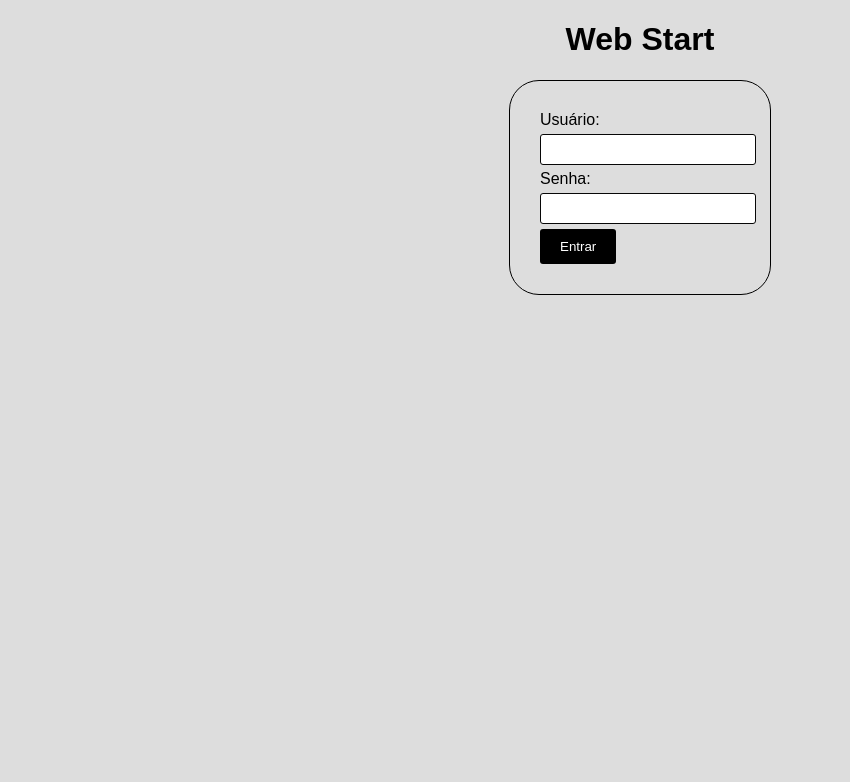
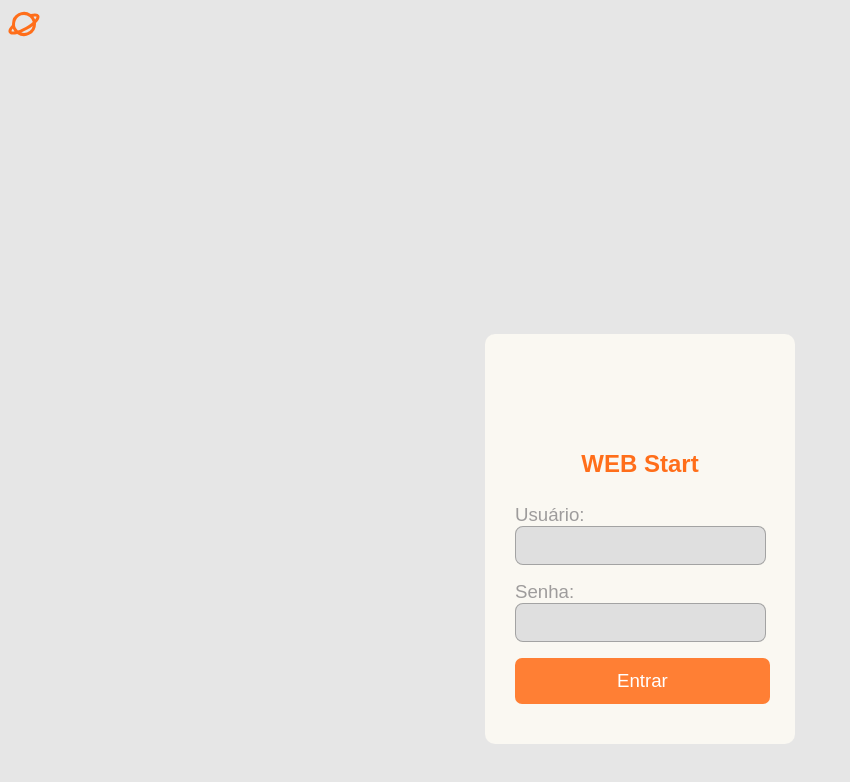
Before and after one commit to ChHenrique/Tela-de-Login-Hmtl, a plain HTML site: page index.html in a window 1280 px wide. Shown: the whole page, without its empty margins (0-850 px from the left). Drawn offline with Linux system fonts and the light colour scheme.

Commit message:
index.html

```diff
--- a/index.html
+++ b/index.html
@@ -3,11 +3,12 @@
 <head>
     <meta charset="UTF-8">
     <meta name="viewport" content="width=device-width, initial-scale=1.0">
-    <title>Teste Login</title>
+    <title>WEB Start</title>
     <link rel="stylesheet" href="style.css">
 </head>
+<header><svg xmlns="http://www.w3.org/2000/svg" width="32" height="32" fill="currentColor" viewBox="0 0 256 256"><path d="M248.59,58.67c-6.31-10.87-23-21.06-66.16-9.71A95.94,95.94,0,0,0,32,128q0,3.6.26,7.14C.56,166.86,1.1,186.4,7.44,197.33,13.4,207.61,25.3,212,40.68,212c9.79,0,21-1.78,32.95-4.91A95.94,95.94,0,0,0,224,128c0-2.41-.09-4.79-.27-7.16,14.31-14.38,23.86-28.21,27-40C253.55,70.42,251.12,63,248.59,58.67ZM128,56a72.11,72.11,0,0,1,70.19,56C184,124.73,165,138.59,141.92,151.86c-21.74,12.49-43.55,22.36-63.09,28.65A72,72,0,0,1,128,56ZM28.19,185.29c-.61-1.07-.17-8.22,10.67-21.71A95.77,95.77,0,0,0,52.35,187C35.12,189.61,28.85,186.41,28.19,185.29ZM128,200a71.66,71.66,0,0,1-22.56-3.64,394.1,394.1,0,0,0,48.42-23.69A388.11,388.11,0,0,0,198.43,143,72.12,72.12,0,0,1,128,200ZM227.57,74.65c-1.28,4.78-4.81,10.87-10.39,17.8A95.74,95.74,0,0,0,203.68,69c15.83-2.37,23.17,0,24.15,1.71C228,71,228.21,72.28,227.57,74.65Z"></path></svg></header>
 <body>
-    <h1>Web Start</h1>
+    <h1>WEB Start</h1>
     <form action="/login" method="post">
         <label for="username">Usuário:</label>
         <input type="text" id="username" name="username" required>
--- a/style.css
+++ b/style.css
@@ -1,32 +1,62 @@
 body {
     font-family: Arial, sans-serif;
-            background-color: #dddddd;
+    background-color: #e6e6e6;
 }
-        form {
-            margin: auto;
-            width: 200px;
+header{
+    color: #ff6e1a;
+}
+label{
+    color: #9e9c9c;
+    font-family: sans-serif;
+    font-size: 14pt;
+}
+form  {
+    display: flex;
+    flex-direction: column;
+    justify-content: flex-end;
+    align-items: flex-start;
+    margin: -310px auto 0;
+    width: 250px;
+    height: 350px;
     padding: 30px;
-            border: 01px solid #000000;
-            border-radius:30px;
+    border-radius: 10px;
+    background-color: #faf8f2;
 }
 input[type=text], input[type=password] {
-            width: 100%;
+    width: 94%;
+    height: 23px;
     padding: 7px;
-            margin: 5px 0;
-            border: 1px solid #070707;
-            border-radius: 3px;
+    border: 1px solid #20202050;
+    border-radius: 8px;
+    margin-bottom: 16px;
+    background-color: #dfdfdf;
 }
 input[type=submit] {
-            background-color: #000000;
-            color: #fff;
+    background-color: #ff7f34;
+    font-size: 14pt;
+    height: 46px;
+    font-family: sans-serif;
+    color: #ffffff;
     border: none;
-            padding: 10px 20px;
-            border-radius: 3px;
+    padding: 12px 102px;
+    border-radius: 7px;
     cursor: pointer;
+    align-items: center;
+    margin-bottom: 10px;
 }
 input[type=submit]:hover {
-            background-color: #3e8e41;
+    background-color: #ff6e1a;
 }
 h1 {
-            text-align: center;
+    display: flex;
+    flex-direction: column;
+    justify-content: center;
+    align-items: center;
+    font-size: 18pt;
+    margin: 240px auto 0;
+    width: 250px;
+    height: 300px;
+    padding:30px;
+    color: #ff6e1a;
+    border-radius: 10px;
 }
```
Lines whose indentation alone changed are shown as unchanged.
